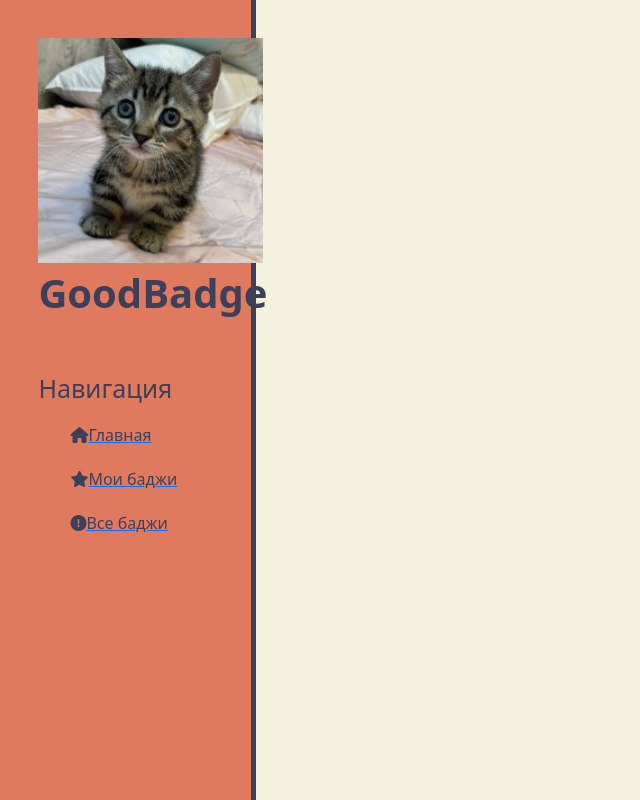
After one commit to n1em0nnn/budlight, a Django app: template testBadhe/badge/templates/registration/layout.html in a window 1280 px wide. The commit adds this page. Shown: the whole page, without its empty margins (0-640 px from the left). Run offline with Django 5.2, Linux system fonts and the light colour scheme; the template is opened without the code that fills it, so the values that code supplies are empty; some libraries are stand-ins or nearby versions.

Commit message:
auth test

```diff
--- /dev/null
+++ b/testBadhe/badge/templates/registration/layout.html
@@ -0,0 +1,30 @@
+{% load static%}
+<!doctype html>
+<html lang="en">
+<head>
+    <meta charset="UTF-8">
+    <meta name="viewport"
+          content="width=device-width, user-scalable=no, initial-scale=1.0, maximum-scale=1.0, minimum-scale=1.0">
+    <meta http-equiv="X-UA-Compatible" content="ie=edge">
+    <title>{% block title %} {% endblock %}</title>
+    <link rel="stylesheet" href="https://cdn.jsdelivr.net/npm/bootstrap@5.3.2/dist/css/bootstrap.min.css">
+    <link rel="stylesheet" href="{% static 'main/css/main.css'%}">
+    <script src="https://kit.fontawesome.com/a6b0dc580b.js" crossorigin="anonymous"></script>
+</head>
+<body>
+    <aside>
+        <img src="{% static 'main/img/cat.jpg'%}" alt="logo">
+        <span class="logo">GoodBadge</span>
+        <h3>Навигация</h3>
+        <ul>
+            <a href="{% url 'home' %}"><li><i class="fa-solid fa-house"></i>Главная</li></a>
+            <a href="{% url 'badges' %}"><li><i class="fa-solid fa-star"></i>Мои баджи</li></a>
+            <a href=""><li><i class="fa-solid fa-circle-exclamation"></i>Все баджи</li></a>
+        </ul>
+    </aside>
+    <main>
+        {% block content%}
+        {% endblock %}
+    </main>
+</body>
+</html>
--- a/testBadhe/badge/badge/templates/registration/login.html
+++ b/testBadhe/badge/templates/registration/login.html
@@ -1,4 +1,4 @@
-{% extends "base_generic.html" %}
+{% extends "layout.html" %}
 
 {% block content %}
 
```
